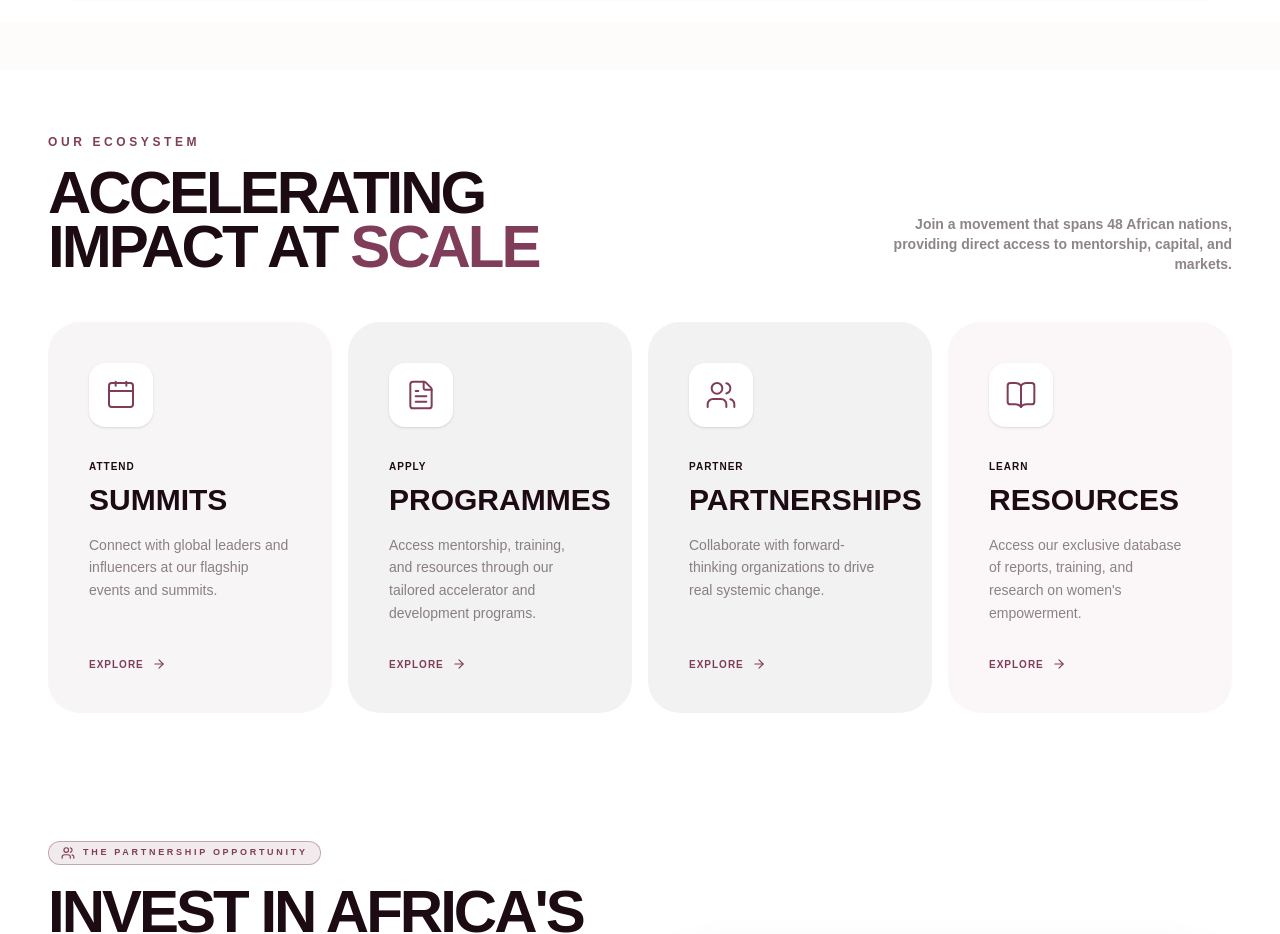
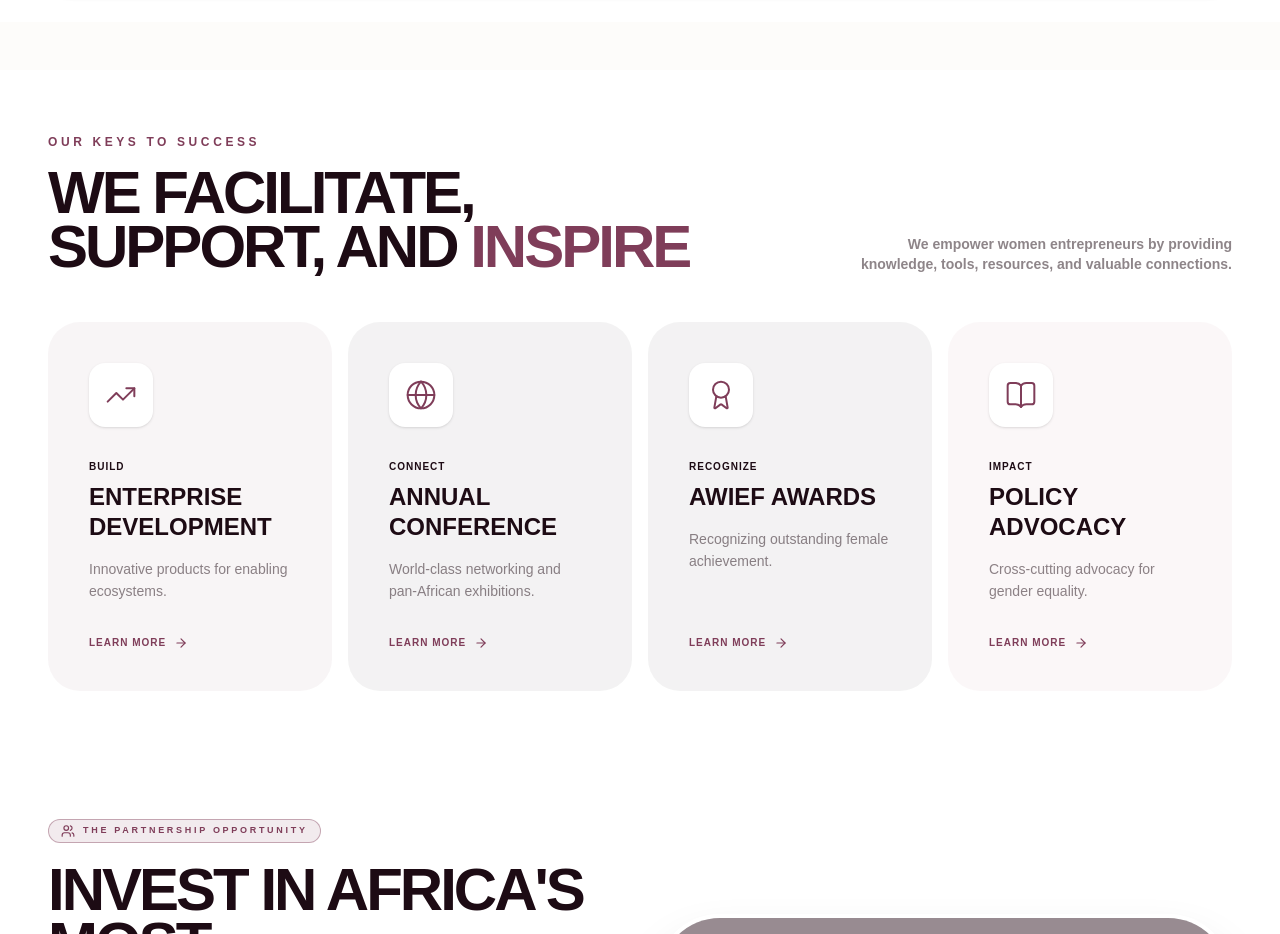
Before and after one commit to S-Satardien/awief-changes, a React (Vite) app: page / in a window 1280 px wide. Shown: the part 1000-1934 px from the top of the page. Built offline with nearby package versions, Linux system fonts and the light colour scheme; grey boxes are pictures that could not be loaded.

Commit message:
feat: replace Our Ecosystem with 4 AWIEF Pillars on homepage

```diff
--- a/src/pages/Home.jsx
+++ b/src/pages/Home.jsx
@@ -1,7 +1,7 @@
 import React from 'react'
 import Navbar from '../components/Navbar'
 import Footer from '../components/Footer'
-import { ArrowRight, Play, Globe, Sparkles, Calendar, FileText, Users, BookOpen, Quote } from 'lucide-react'
+import { ArrowRight, Play, Globe, Sparkles, Calendar, FileText, Users, BookOpen, Quote, TrendingUp, Award } from 'lucide-react'
 
 export default function Home() {
   return (
@@ -87,25 +87,26 @@
         </div>
       </section>
 
-      {/* Asymmetrical Action Section */}
+      {/* AWIEF Pillars Section */}
       <section className="section-spacing px-6 md:px-12 bg-white mt-12">
         <div className="max-w-[1400px] mx-auto">
           <div className="flex flex-col md:flex-row justify-between items-end mb-12 gap-8">
             <div className="max-w-2xl">
-              <p className="text-brand font-black tracking-[0.3em] uppercase text-xs mb-4">Our Ecosystem</p>
+              <p className="text-brand font-black tracking-[0.3em] uppercase text-xs mb-4">Our Keys to Success</p>
               <h2 className="text-4xl md:text-6xl font-black uppercase font-heading leading-[0.9] tracking-tighter">
-                Accelerating <br/> Impact at <span className="text-brand">Scale</span>
+                We facilitate, support, and <span className="text-brand">inspire</span>
               </h2>
             </div>
             <p className="text-charcoal/50 font-bold text-sm max-w-sm md:text-right">
-              Join a movement that spans 48 African nations, providing direct access to mentorship, capital, and markets.
+              We empower women entrepreneurs by providing knowledge, tools, resources, and valuable connections.
             </p>
-          </div>            <div className="grid grid-cols-1 md:grid-cols-2 lg:grid-cols-4 gap-4">
+          </div>
+          <div className="grid grid-cols-1 md:grid-cols-2 lg:grid-cols-4 gap-4">
             {[
-              { icon: Calendar, title: "Summits", label: "Attend", desc: "Connect with global leaders and influencers at our flagship events and summits.", bg: "bg-brand/5", link: "/purchase-conference-tickets" },
-              { icon: FileText, title: "Programmes", label: "Apply", desc: "Access mentorship, training, and resources through our tailored accelerator and development programs.", bg: "bg-berry/5", link: "/what-we-do#programmes" },
-              { icon: Users, title: "Partnerships", label: "Partner", desc: "Collaborate with forward-thinking organizations to drive real systemic change.", bg: "bg-charcoal/5", link: "/get-involved#corporate-partner" },
-              { icon: BookOpen, title: "Resources", label: "Learn", desc: "Access our exclusive database of reports, training, and research on women's empowerment.", bg: "bg-brand-light/5", link: "/what-we-do#advocacy" },
+              { icon: TrendingUp, title: "ENTERPRISE DEVELOPMENT", label: "Build", desc: "Innovative products for enabling ecosystems.", bg: "bg-brand/5", link: "/what-we-do" },
+              { icon: Globe, title: "ANNUAL CONFERENCE", label: "Connect", desc: "World-class networking and pan-African exhibitions.", bg: "bg-berry/5", link: "/what-we-do#conference" },
+              { icon: Award, title: "AWIEF AWARDS", label: "Recognize", desc: "Recognizing outstanding female achievement.", bg: "bg-charcoal/5", link: "/what-we-do#awards" },
+              { icon: BookOpen, title: "POLICY ADVOCACY", label: "Impact", desc: "Cross-cutting advocacy for gender equality.", bg: "bg-brand-light/5", link: "/what-we-do#advocacy" },
             ].map((item, i) => (
               <a href={item.link} key={i} className={`p-10 rounded-[32px] ${item.bg} group hover:bg-brand transition-editorial h-auto flex flex-col justify-between cursor-pointer border border-transparent hover:shadow-2xl`}>
                 <div>
@@ -113,11 +114,11 @@
                     <item.icon size={32} strokeWidth={1.5} />
                   </div>
                   <p className="text-[10px] font-black tracking-widest uppercase mb-2 group-hover:text-white/70">{item.label}</p>
-                  <h3 className="text-3xl font-black uppercase font-heading group-hover:text-white mb-4">{item.title}</h3>
+                  <h3 className="text-2xl font-black uppercase font-heading group-hover:text-white mb-4 leading-tight">{item.title}</h3>
                   <p className="text-charcoal/50 text-sm font-medium leading-relaxed group-hover:text-white/70 transition-editorial">{item.desc}</p>
                 </div>
                 <div className="mt-8 text-brand font-black tracking-widest text-[10px] uppercase group-hover:text-white transition-editorial flex items-center gap-2">
-                   Explore <ArrowRight size={14} />
+                   Learn More <ArrowRight size={14} />
                 </div>
               </a>
             ))}
```
